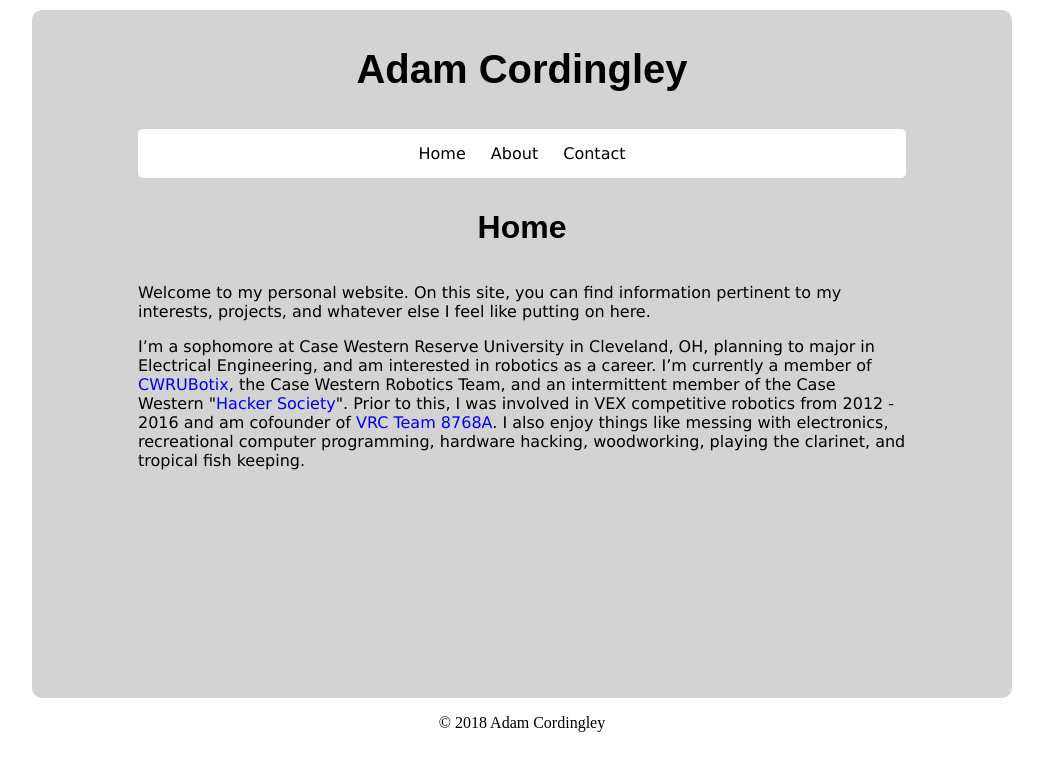
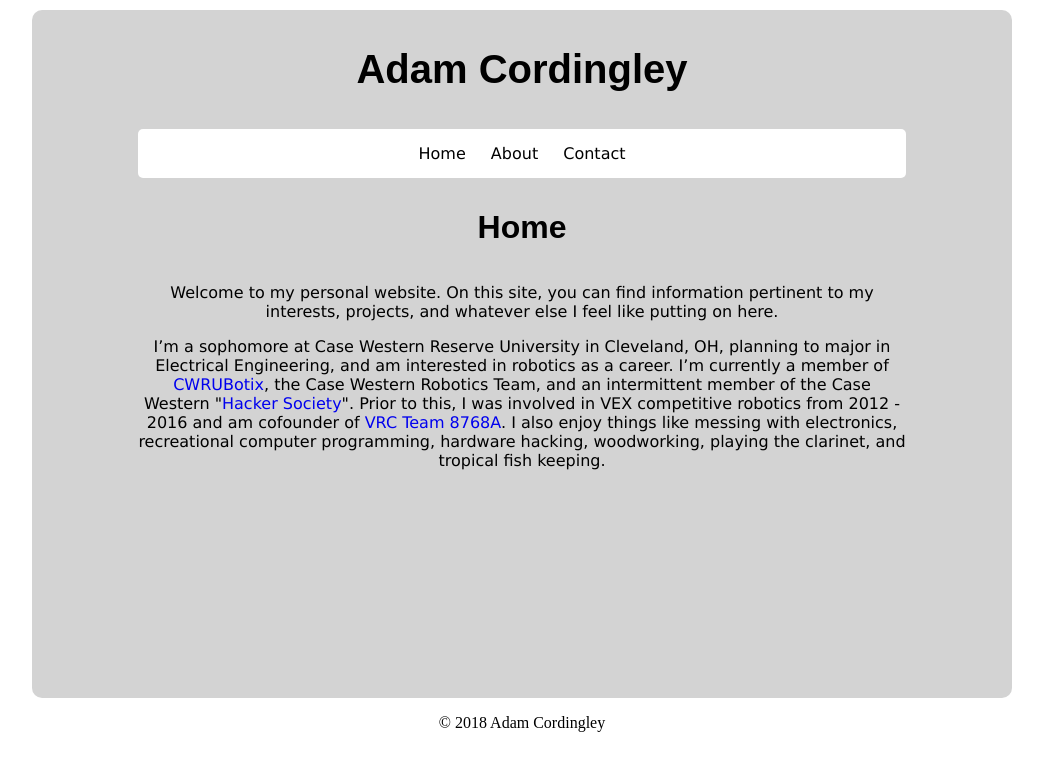
Before and after one commit to AdamC19/AdamC19.github.io, a Jekyll site: the page built from index.html, in a window 1280 px wide. Shown: the top 771 px of the page, without its empty margins (118-1161 px from the left). Built offline with Jekyll 4.4.1, drawn with Linux system fonts in a browser that asks for light colours; comment, search, counter and statistics services are not loaded.

Commit message:
Change some class names to fix alignment issues

```diff
--- a/contact.html
+++ b/contact.html
@@ -1,7 +1,7 @@
 ---
 title: Contact
 ---
-<h2>Adam C. Cordingley</h2>
+<h2 class="center-all">Adam C. Cordingley</h2>
 <div id="left-align" style="width:80%;margin-left:auto;margin-right:auto">
 <p style="margin:0em;overflow:auto">
 E-mail: <a href="mailto:adam.cordingley@case.edu">adam.cordingley@case.edu</a>
--- a/index.html
+++ b/index.html
@@ -2,7 +2,7 @@
 layout:	default
 title: 	Home
 ---
-<p>Welcome to my personal website. On this site, you can find information pertinent to my interests, projects, and whatever else I feel like putting on here.
+<p class="center-all">Welcome to my personal website. On this site, you can find information pertinent to my interests, projects, and whatever else I feel like putting on here.
 </p>
 
-<p>I&rsquo;m a sophomore at Case Western Reserve University in Cleveland, OH, planning to major in Electrical Engineering, and am interested in robotics as a career. I&rsquo;m currently a member of <a href="http://cwrubotix.case.edu" target="_blank">CWRUBotix</a>, the Case Western Robotics Team, and an intermittent member of the Case Western &quot;<a href="http://hacsoc.org" target="_blank">Hacker Society</a>&quot;. Prior to this, I was involved in VEX competitive robotics from 2012 - 2016 and am cofounder of <a href="http://backdrive.github.io/" target="_blank">VRC Team 8768A</a>. I also enjoy things like messing with electronics, recreational computer programming, hardware hacking, woodworking, playing the clarinet, and tropical fish keeping.</p>
+<p class="center-all">I&rsquo;m a sophomore at Case Western Reserve University in Cleveland, OH, planning to major in Electrical Engineering, and am interested in robotics as a career. I&rsquo;m currently a member of <a href="http://cwrubotix.case.edu" target="_blank">CWRUBotix</a>, the Case Western Robotics Team, and an intermittent member of the Case Western &quot;<a href="http://hacsoc.org" target="_blank">Hacker Society</a>&quot;. Prior to this, I was involved in VEX competitive robotics from 2012 - 2016 and am cofounder of <a href="http://backdrive.github.io/" target="_blank">VRC Team 8768A</a>. I also enjoy things like messing with electronics, recreational computer programming, hardware hacking, woodworking, playing the clarinet, and tropical fish keeping.</p>
```
